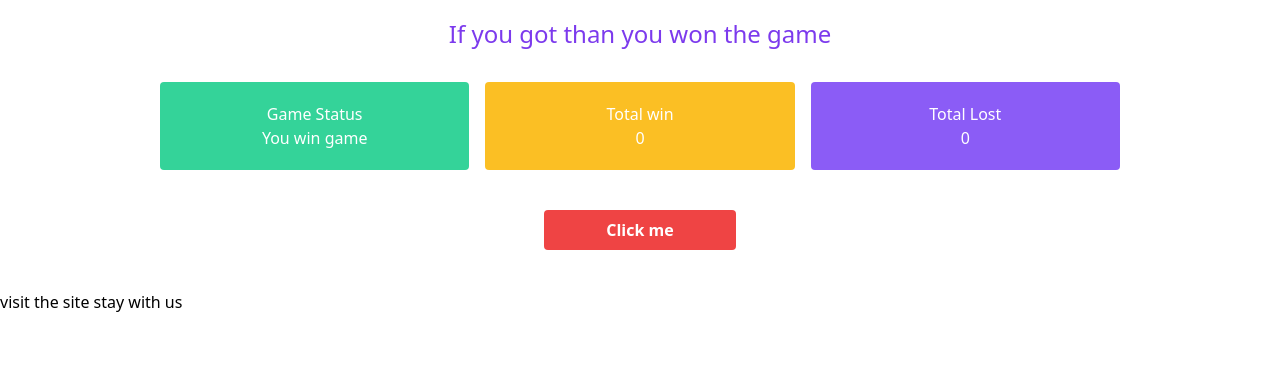
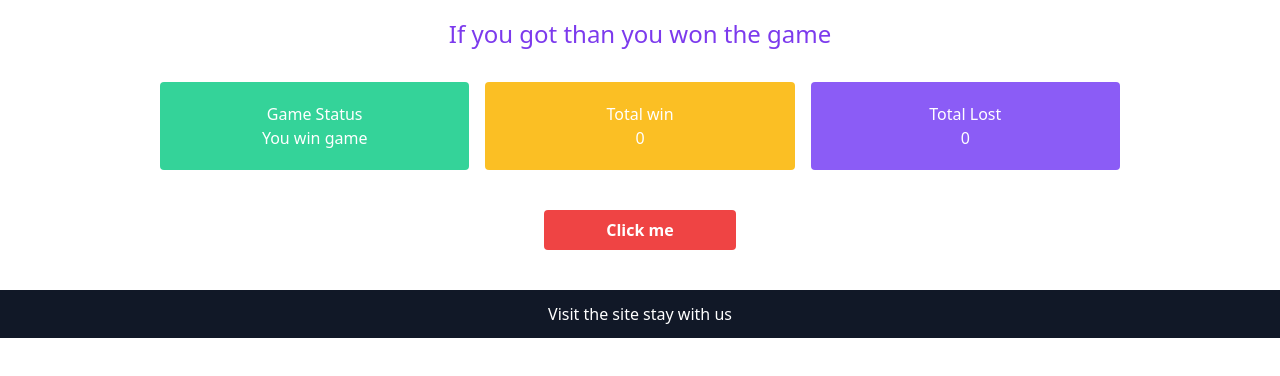
Before and after one commit to Showkatulislam/game-with-js, a plain HTML site: page index.html in a window 1280 px wide. Shown: the part 142-518 px from the top of the page. Drawn offline with nearby package versions, Linux system fonts and the light colour scheme.

Commit message:
footer-edit

```diff
--- a/index.html
+++ b/index.html
@@ -36,8 +36,8 @@
             </div>
         </section>
     </main>
-    <footer class="mt-10">
-        <p>visit the site stay with us</p>
+    <footer class="my-10 text-center bg-gray-900 text-white py-3">
+        <p >Visit the site stay with us</p>
     </footer>
     <script src="game.js"></script>
 </body>
```
